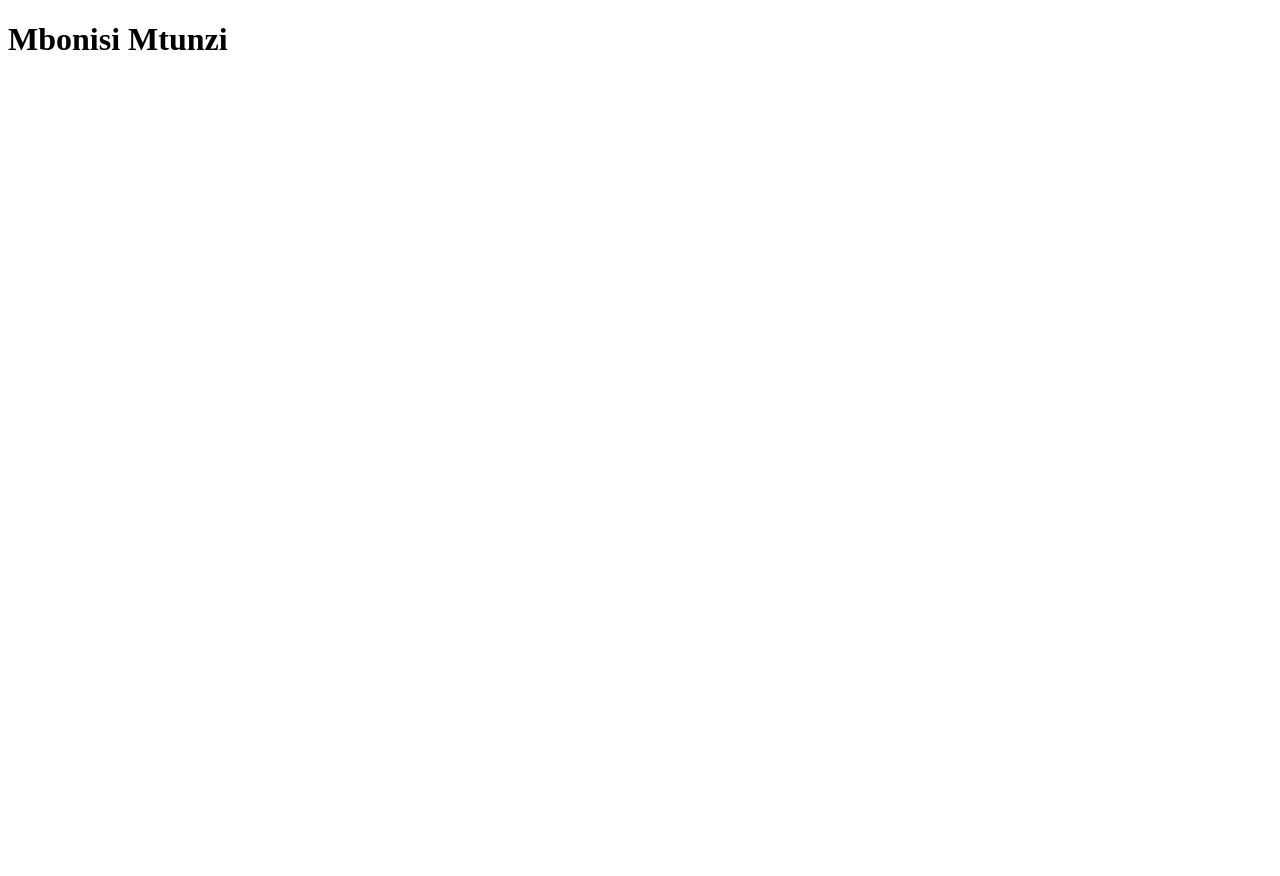
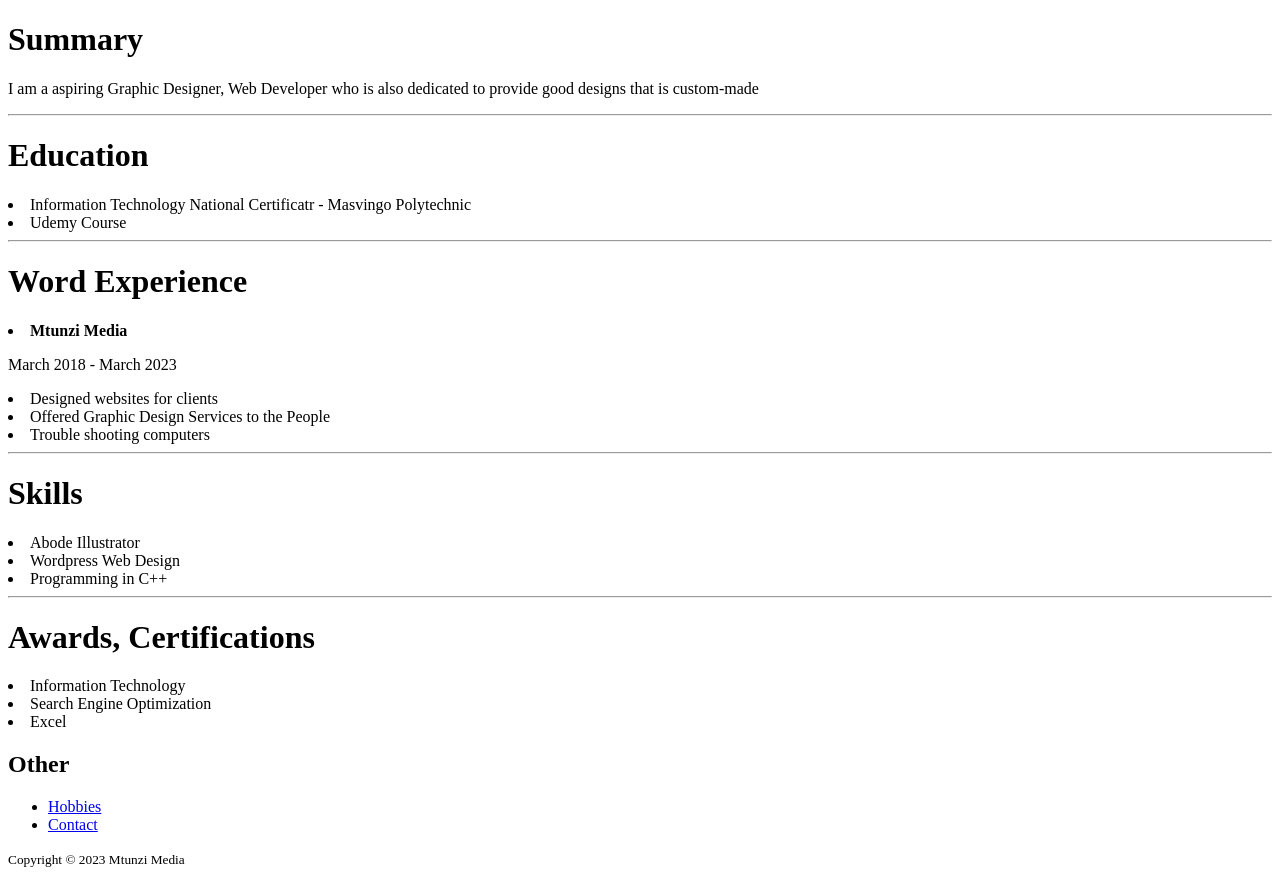
Before and after one commit to mbonisimtunzi/html-portfolio, a plain HTML site: page index.html in a window 1280 px wide. Before the commit the page ends 800 px from the top, so only its background shows below. Drawn offline with Linux system fonts and the light colour scheme.

Commit message:
Add files via upload
i just added some new html code and created two more pages.

```diff
--- a/index.html
+++ b/index.html
@@ -1,2 +1,50 @@
 <!DOCTYPE html>
-<h1>Mbonisi Mtunzi</h1>
+<head>
+    <title>My Resume</title>
+</head>
+
+<body>
+    <h1>Summary</h1>
+    <p>I am a aspiring Graphic Designer, Web Developer who is also dedicated to provide good designs that is custom-made</p>
+    <hr>
+    <H1>Education</H1>
+    <li>Information Technology National Certificatr - Masvingo Polytechnic</li>
+    <li>Udemy Course</li>
+    <hr>
+
+    <h1>Word Experience</h1>
+    <li><strong>Mtunzi Media</strong></li>
+    <p>March 2018 - March 2023</p>
+    <li>Designed websites for clients</li>
+    <li>Offered Graphic Design Services to the People</li>
+    <li>Trouble shooting computers</li>
+    <hr>
+
+    <h1>Skills</h1>
+    <li>Abode Illustrator</li>
+    <li>Wordpress Web Design</li>
+    <li>Programming in C++</li>
+    <hr>
+
+    <h1>Awards, Certifications</h1>
+    <li>Information Technology</li>
+    <li>Search Engine Optimization</li>
+    <li>Excel</li>
+
+    <h2>Other</h2>
+    <ul>
+        <li>
+            <a href="hobbies.html">Hobbies</a>
+        </li>
+        <li>
+            <a href="contact.html"> Contact</a>
+
+    </ul>
+
+    <footer>
+        <small>Copyright © 2023 Mtunzi Media</small>
+
+    </footer>
+
+</body>
+</html>
```
Also changed, not shown: contact.html (added, +7 -0 lines), hobbies.html (added, +8 -0 lines).
